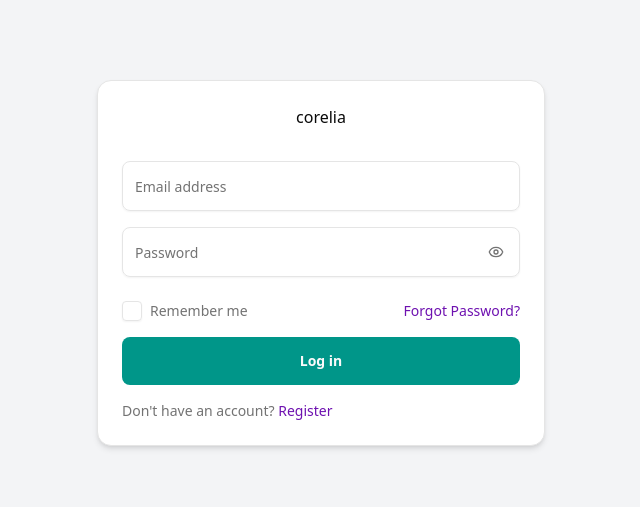
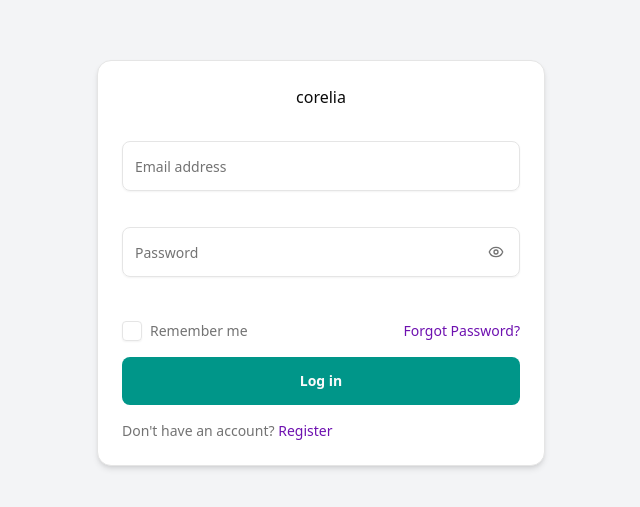
Before and after one commit to usefmahmud/corelia-frontend-assessment, a React (Vite) app: page /login in a window 1280 px wide. Shown: the part 137-644 px from the top of the page, without its empty margins (319-959 px from the left). Built offline with nearby package versions, Linux system fonts and the light colour scheme.

Commit message:
style: adjust FormMessage height to preserve text height for avoiding UI shift

```diff
--- a/src/components/ui/form.tsx
+++ b/src/components/ui/form.tsx
@@ -139,15 +139,11 @@ function FormMessage({ className, ...props }: React.ComponentProps<"p">) {
   const { error, formMessageId } = useFormField()
   const body = error ? String(error?.message ?? "") : props.children
 
-  if (!body) {
-    return null
-  }
-
   return (
     <p
       data-slot="form-message"
       id={formMessageId}
-      className={cn("text-destructive text-sm", className)}
+      className={cn("text-destructive h-3 text-sm", className)}
       {...props}
     >
       {body}
```
